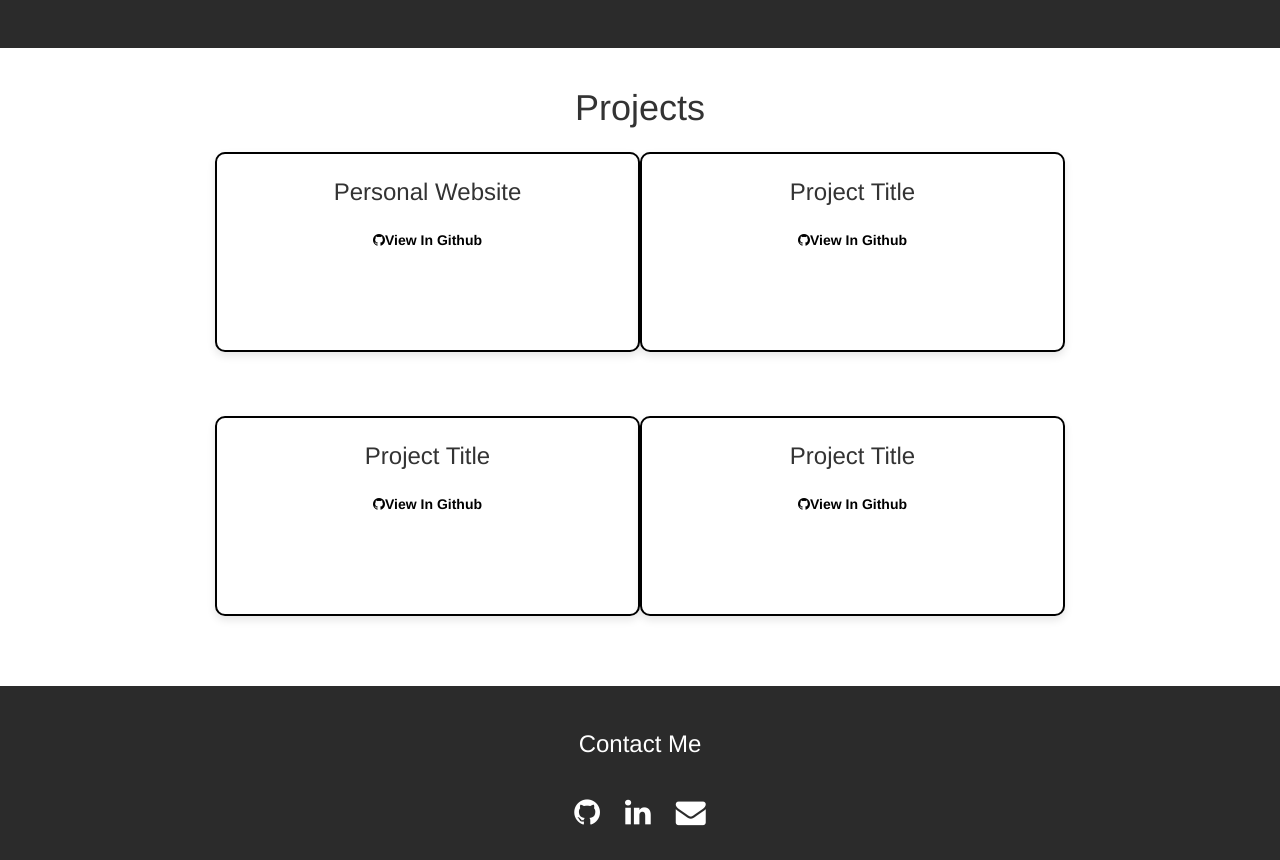
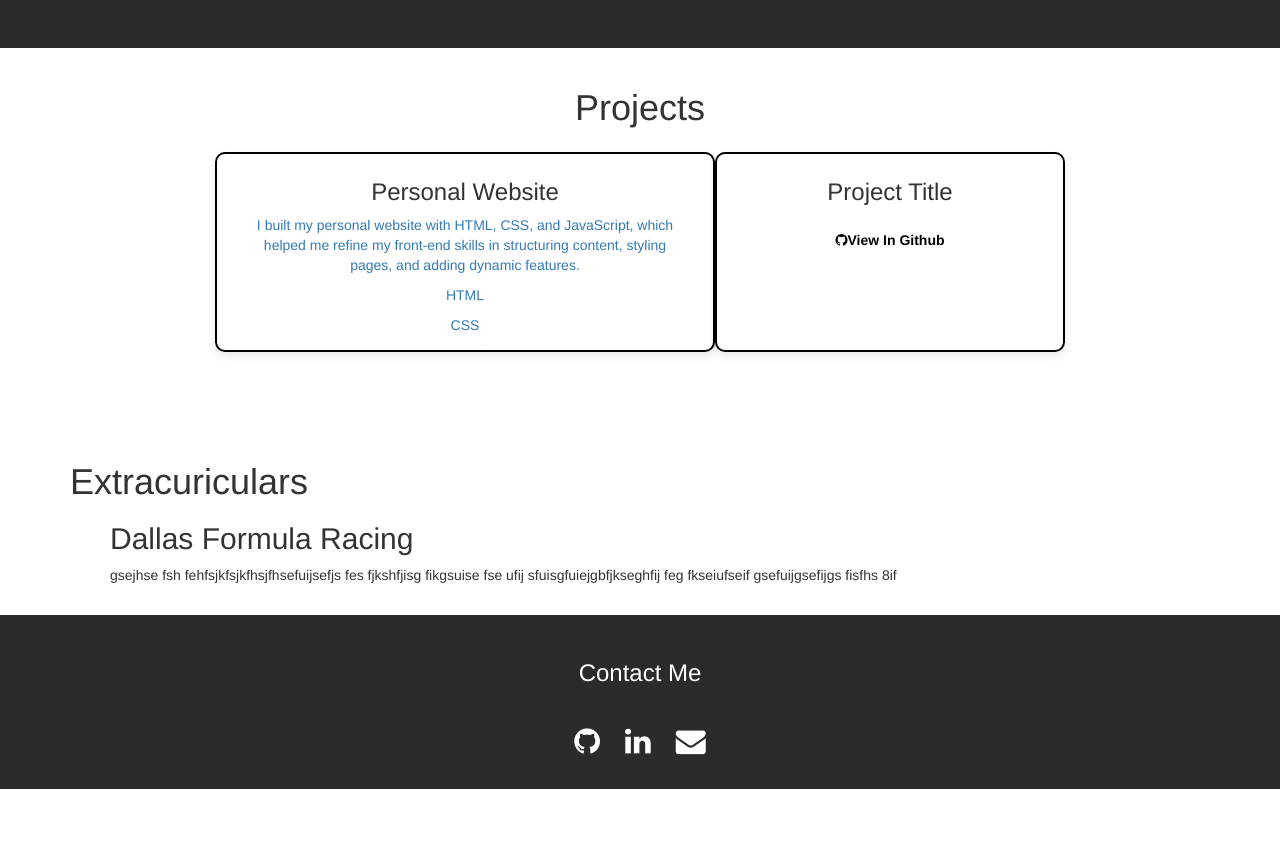
Before and after one commit to Tbelkk/Tbelkk.github.io, a plain HTML site: page index.html in a window 1280 px wide. Shown: the part 1880-2740 px from the top of the page. After the commit the page ends 2669 px from the top, so only its background shows below. Drawn offline with nearby package versions, Linux system fonts and the light colour scheme.

Commit message:
Update index.html

```diff
--- a/index.html
+++ b/index.html
@@ -25,7 +25,7 @@
                 </ul>
             </div>
         </nav>
-        <div class="container">
+        <div class="container" id="name">
             <h1>Tyler Belken</h1>
             <p>Undergraduate Computer Science | Software Developer</p>
             <ul class="social">
@@ -44,7 +44,7 @@
                     </li>
                     <li>
                         <div class="profile-container">
-                            <img src="https://encrypted-tbn0.gstatic.com/images?q=tbn:ANd9GcQ3vrTUU3CKbUDThpm8aZzFXdTmai6PodNfXA&s" alt="profile">
+                            <img src="https://encrypted-tbn0.gstatic.com/images?q=tbn:ANd9GcQ3vrTUU3CKbUDThpm8aZzFXdTmai6PodNfXA&s" alt="profile" class="bio">
                             <p>hhhhLorem ipsum dolor sit amet, consectetur adipiscing elit, sed do eiusmod tempor incididunt ut labore et dolore magna aliqua. Ut enim ad minim veniam, quis nostrud exercitation ullamco laboris nisi ut aliquip ex ea commodo consequat. Duis aute irure dolor in reprehenderit in voluptate velit esse cillum dolore eu fugiat nulla pariatur. Excepteur sint occaecat cupidatat non proident, sunt in culpa qui officia deserunt mollit anim id est laborum.</p>
                         </div>
                     </li>
@@ -106,26 +106,40 @@
     <section class="projects" id="projects">
         <div class="container">
             <h1>Projects</h1>
-            <div class="flex-container">
+            <div class="flex-container proj">
+                <a href="https://github.com/Tbelkk">
                     <div class="project-one project-square">
                         <h3>Personal Website</h3>
-                    <a href="https://github.com/Tbelkk/Personal-Website"><i class="fa fa-github"></i>View In Github</a>
+                        <p>I built my personal website with HTML, CSS, and JavaScript, which helped me refine my front-end skills in structuring content, styling pages, and adding dynamic features.</p>
+                        <div class="project-bot">
+                            <p>HTML</p>
+                            <p>CSS</p>
+                            <p>JavaScript</p>
                         </div>
+                    </div>
+                </a>
                 <div class="project-two project-square">
                     <h3>Project Title</h3>
                     <a href="https://github.com/Tbelkk"><i class="fa fa-github"></i>View In Github</a>
                 </div>
             </div>
-            <div class="flex-container">
-                <div class="project-three project-square">
-                    <h3>Project Title</h3>
-                    <a href="https://github.com/Tbelkk/Personal-Website"><i class="fa fa-github"></i>View In Github</a>
         </div>
-                <div class="project-four project-square">
-                    <h3>Project Title</h3>
-                    <a href="https://github.com/Tbelkk"><i class="fa fa-github"></i>View In Github</a>
+    </section>
+    <section class="extra">
+        <div class="container">
+            <h1>Extracuriculars</h1>
+                <ul class="extra-list">
+                    <li>
+                        <div class="extra-card extra1">
+                            <div class="left-side">
+                                <h2>Dallas Formula Racing</h2>
+                            </div>
+                            <div class="right-side">
+                                <p>gsejhse fsh fehfsjkfsjkfhsjfhsefuijsefjs fes fjkshfjisg fikgsuise fse ufij sfuisgfuiejgbfjkseghfij feg fkseiufseif gsefuijgsefijgs fisfhs 8if</p>
                             </div>
                         </div>
+                    </li>
+                </ul>
         </div>
     </section>
     <footer class="contact-info" id="contact">
@@ -136,6 +150,6 @@
             <li><a href="mailto:tylerbelkenyt@gmail.com"><i class="fa fa-envelope"></i></a></li>
          </ul>
     </footer>
-
+    <script src="script.js"></script>
 </body>
 </html>
```
Lines whose indentation alone changed are shown as unchanged.
